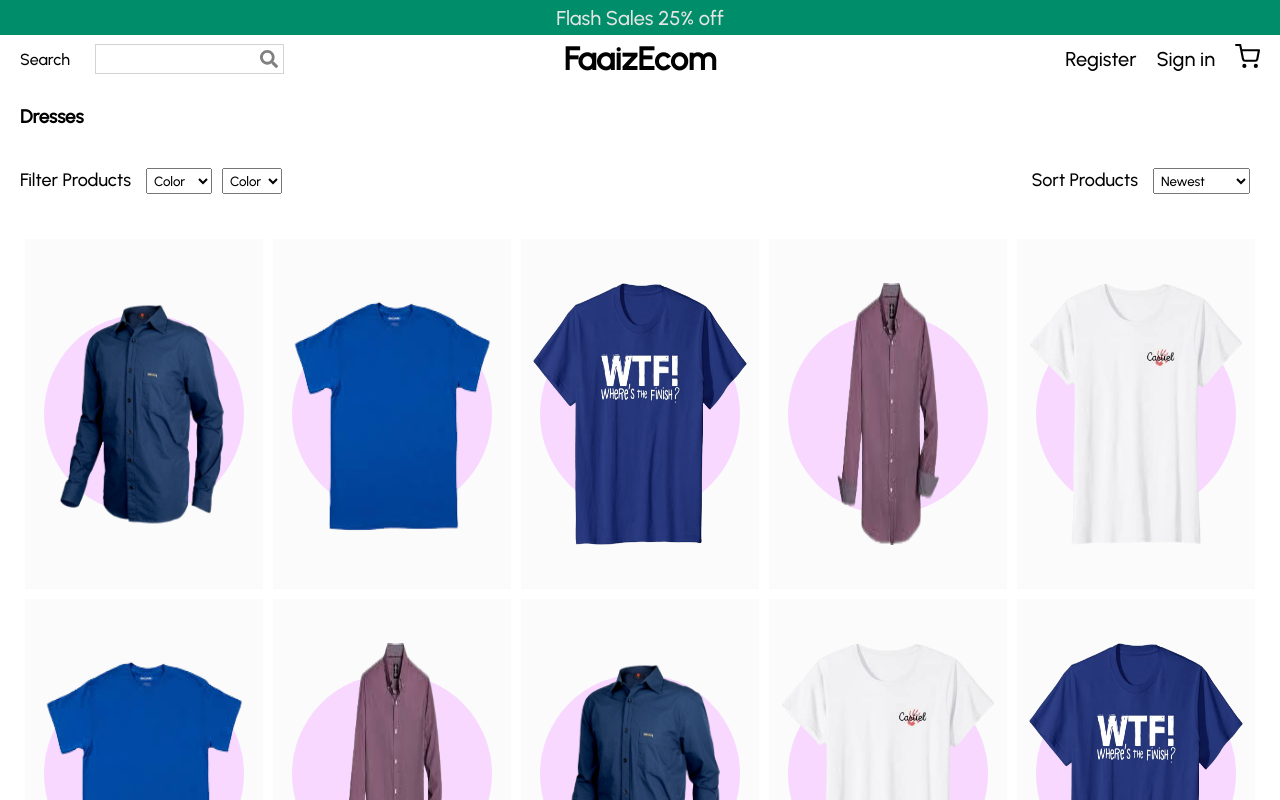
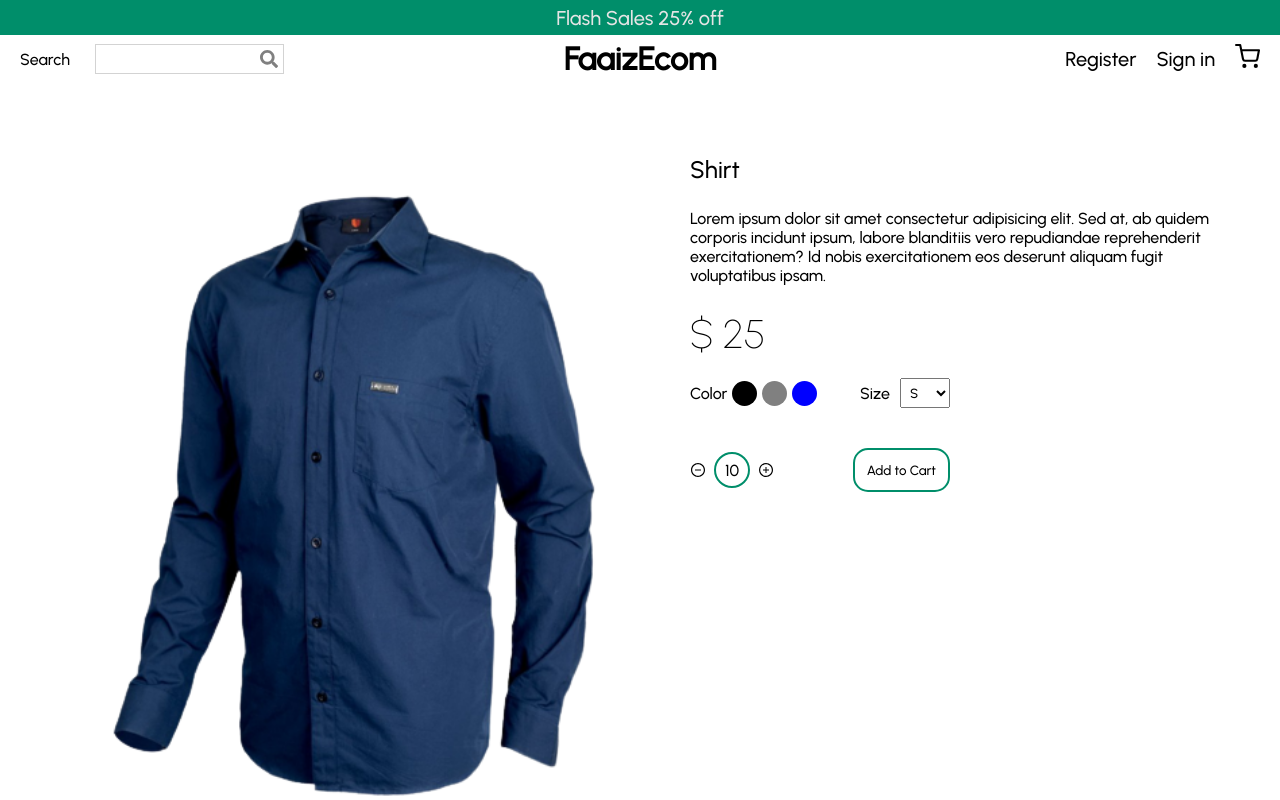
Before and after one commit to hmfaaiz/e-commerce-mern, a React (Create React App) app in the folder ecommerceui/: page / in a window 1280 px wide. Shown: the top 800 px of the page. Built offline with nearby package versions, Linux system fonts and the light colour scheme.

Commit message:
Product page is done

```diff
--- a/ecommerceui/src/App.jsx
+++ b/ecommerceui/src/App.jsx
@@ -1,8 +1,10 @@
 import React from 'react'
 import Home from "./pages/Home";
 import ProductList from "./pages/ProductList";
+import Product from "./pages/Product";
 const App=()=> {
   // return  <Home/>;
-  return  <ProductList/>;
+  // return  <ProductList/>;
+  return  <Product/>;
 };
 export default App;
--- /dev/null
+++ b/ecommerceui/src/pages/Product.jsx
@@ -0,0 +1,194 @@
+import React from 'react'
+import styled from 'styled-components'
+import Announcement from '../components/Announcement'
+import Navbar from '../components/Navbar'
+import Newsletter from '../components/Newsletter'
+import Footer from '../components/Footer'
+import p1 from '../images/p1.png'
+
+import { AiOutlinePlusCircle } from 'react-icons/ai'
+import { AiOutlineMinusCircle } from 'react-icons/ai'
+
+
+
+const Container = styled.div``;
+
+const Wrapper = styled.div`
+    display:flex;
+    padding:50px;
+    `;
+
+const ImageContainer = styled.div`
+
+    flex:1;
+    padding:0px 50px;
+    `;
+
+
+
+const Image = styled.img`
+    width:100%;
+    object-fit:cover;
+    height:90vh;
+
+
+    `;
+
+const InfoContainer = styled.div`
+    flex:1;
+    padding:20px;
+
+    `;
+
+const Title = styled.h2`
+    font-weight:400;
+    `;
+
+const Description = styled.p`
+    margin:25px 0px;
+    `;
+
+
+const Price = styled.span`
+    font-size:40px;
+    font-weight:120;`;
+
+const FilterContainer = styled.div`
+    display:flex;
+    width:50%;
+    justify-content:space-between;`;
+
+
+
+const Filter = styled.div`
+    display:flex;
+    justify-content:center;
+    align-items:center;
+    margin-top:20px;
+   `;
+
+
+
+const FilterTitle = styled.h4`
+    font-weight:400;
+
+        `;
+const FilterColor = styled.div`
+    width:25px;
+    height:25px;
+    border-radius:50%;
+    cursor: pointer;
+    background-color:${props => props.color};
+    margin-left:5px;
+    `;
+
+
+const FilterSize = styled.select`
+    margin-left:10px;
+    padding:5px;
+
+    `;
+
+const FilterOption = styled.option`
+`;
+
+
+
+const AddContainer = styled.div`
+    display:flex;
+    align-items:center;
+    justify-content:space-between;
+
+    width:50%;
+    margin-top:40px;
+
+    `;
+const AmountContainer = styled.div`
+    display:flex;
+    cursor: pointer;
+    align-items:center`;
+
+const Amount = styled.span`
+    width:32px;
+    height:32px;
+    border:2px solid rgb(0, 142, 106);;
+    border-radius:20px;
+    align-items:center;
+    display:flex;
+    justify-content:center;
+    margin:0px 8px;
+
+`;
+
+const Button = styled.button`
+    background-color:white;
+    padding:12px;
+    cursor:pointer;
+    border-radius:15px;
+    border:2px solid rgb(0, 142, 106);
+
+    &:hover{
+        background-color:rgb(2, 192, 144);
+        color:white;
+    }
+    `;
+
+function Product() {
+    return (
+        <Container>
+            <Announcement />
+            <Navbar />
+            <Wrapper>
+                <ImageContainer>
+                    <Image src={p1} />
+                </ImageContainer>
+
+                <InfoContainer>
+                    <Title>Shirt</Title>
+                    <Description>Lorem ipsum dolor sit amet consectetur adipisicing elit.
+                        Sed at, ab quidem corporis incidunt ipsum, labore blanditiis vero
+                        repudiandae reprehenderit exercitationem?
+                        Id nobis exercitationem eos deserunt aliquam fugit voluptatibus ipsam.</Description>
+                    <Price>$ 25</Price>
+
+                    <FilterContainer>
+                        <Filter>
+                            <FilterTitle>Color</FilterTitle>
+                            <FilterColor color="black" />
+                            <FilterColor color="gray" />
+                            <FilterColor color="blue" />
+                        </Filter>
+
+                        <Filter>
+                            <FilterTitle>Size</FilterTitle>
+                            <FilterSize>
+                                <FilterOption>S</FilterOption>
+                                <FilterOption>M</FilterOption>
+                                <FilterOption>L</FilterOption>
+                                <FilterOption>XL</FilterOption>
+                                <FilterOption>XS</FilterOption>
+
+                            </FilterSize>
+                        </Filter>
+                    </FilterContainer>
+
+                    <AddContainer>
+                        <AmountContainer>
+                            <AiOutlineMinusCircle />
+                            <Amount> 10 </Amount>
+                            <AiOutlinePlusCircle />
+
+                        </AmountContainer>
+                        <Button>Add to Cart</Button>
+                    </AddContainer>
+                </InfoContainer>
+
+            </Wrapper>
+            <Newsletter />
+            <Footer />
+
+        </Container>
+    )
+}
+
+export default Product
```
